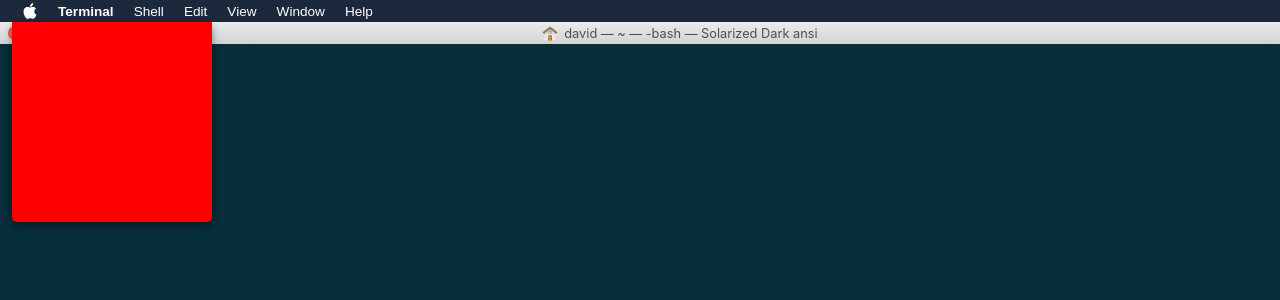
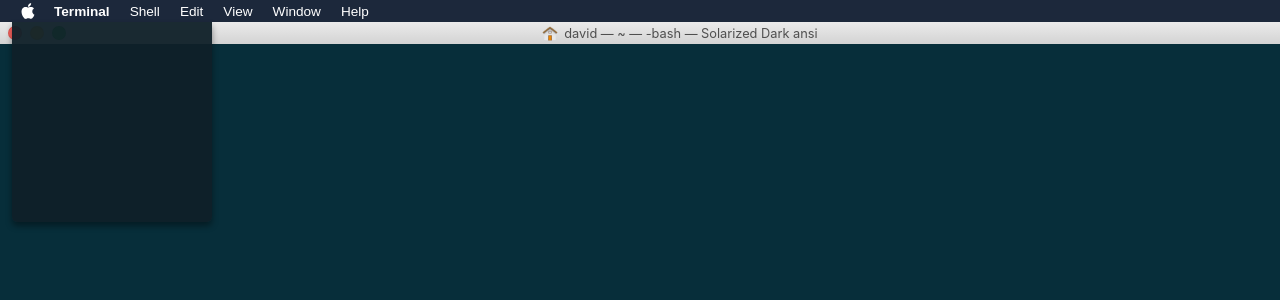
Before and after one commit to Phaze1D/Interactive-Resume, a React app: page / in a window 1280 px wide. Shown: the top 300 px of the page. Built offline with nearby package versions, Linux system fonts and the light colour scheme.

Commit message:
Started the dropdown menu

```diff
--- a/src/components/DropDown/DropDown.jsx
+++ b/src/components/DropDown/DropDown.jsx
@@ -10,7 +10,10 @@
 
     return(
       <div className='dropdown'>
+        <div className='glass'>
 
+
+        </div>
       </div>
     )
   }
--- a/src/components/DropDown/DropDown.sass
+++ b/src/components/DropDown/DropDown.sass
@@ -2,10 +2,17 @@
 .dropdown
   position: absolute
   left: 0
-  background-color: red
   min-width: 200px
   min-height: 200px
   z-index: 100
   border-bottom-left-radius: 5px
   border-bottom-right-radius: 5px
-  box-shadow: 0px 4px 8px 0px rgba(0,0,0,0.4)
+  box-shadow: 0px 4px 6px 0px rgba(0,0,0,0.4)
+  overflow: hidden
+
+
+
+.glass
+  min-width: 200px
+  min-height: 200px
+  background-color: rgba(15, 32, 41, 0.95)
--- a/src/components/MenuBar/MenuBar.jsx
+++ b/src/components/MenuBar/MenuBar.jsx
@@ -13,7 +13,7 @@
     return(
       <header>
         <nav className='mac-menu-bar'>
-          <button className='menu-item'>
+          <button className='menu-item icon'>
             <img id='apple-logo' src={require('../../../images/apple_logo.svg')} alt='Apple Logo'/>
             <AppleMenu/>
           </button>
--- a/src/components/MenuBar/MenuBar.sass
+++ b/src/components/MenuBar/MenuBar.sass
@@ -12,7 +12,7 @@
   align-items: center
   width: 100%
   height: 22px
-  padding: 3px 12px
+  padding: 0px 12px
   background-color: rgb(28,40,59)
 
 .menu-item
@@ -30,6 +30,12 @@
 
   &.main
     font-weight: 600
+
+  &.icon
+    padding: 3px 8px
+
+  &:hover
+    background-color: rgb(27, 117, 225)
 
 #apple-logo
   height: 100%
```
